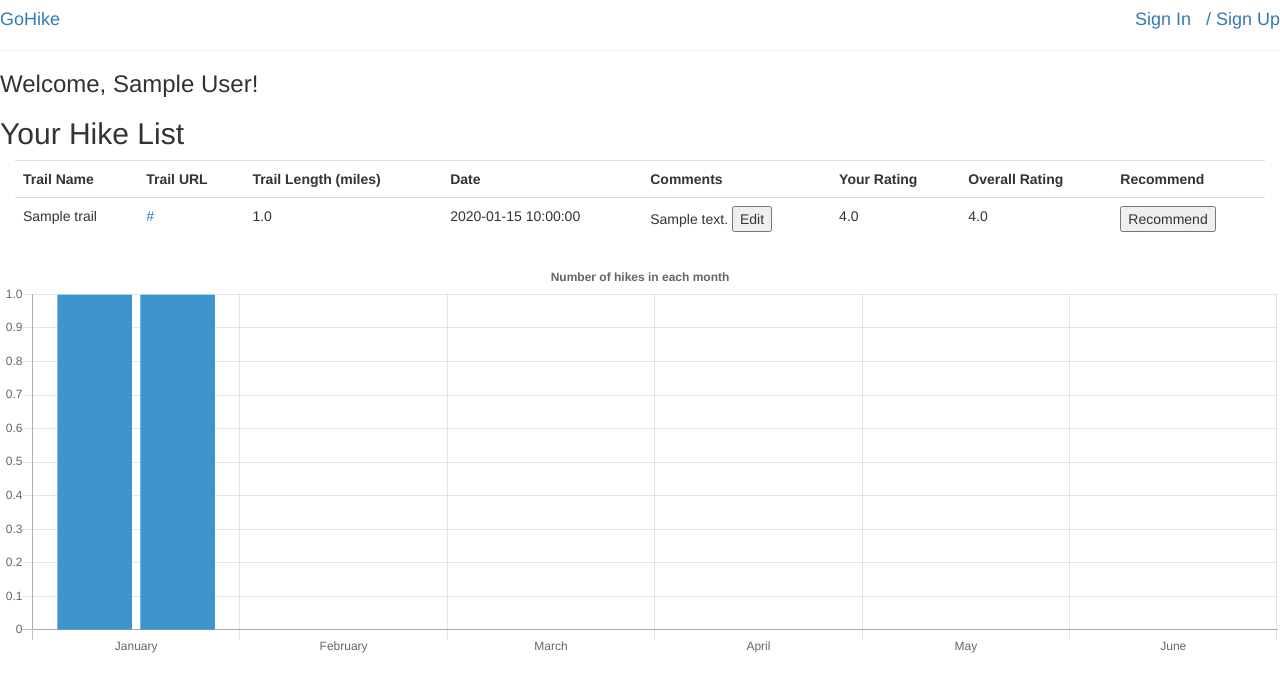
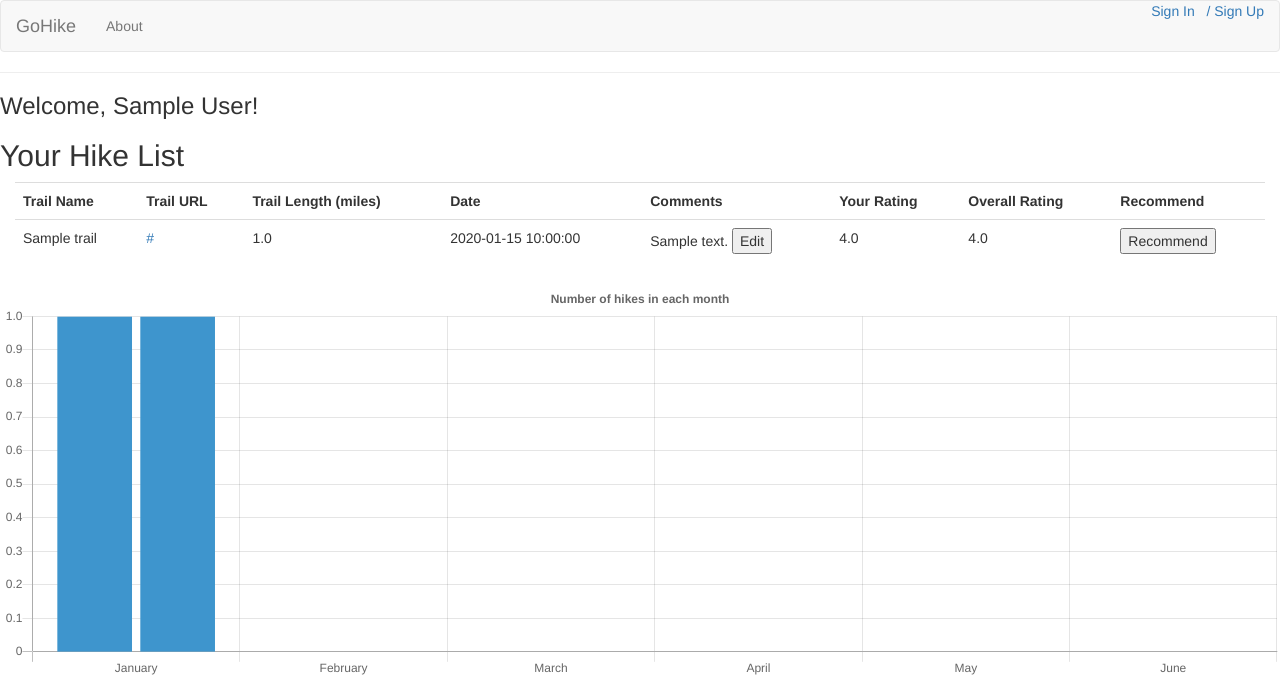
Before and after one commit to nt-git/GoHike, a Flask app: page /users/1 in a window 1280 px wide. Shown: the top 681 px of the page. Run offline with Flask 2, Linux system fonts and the light colour scheme; tables that the repository leaves empty hold one stand-in row (values such as "Sample post"); some libraries are stand-ins or nearby versions.

Commit message:
fixed commenting error and added navbar

```diff
--- a/model.py
+++ b/model.py
@@ -167,7 +167,9 @@ def example_data():
     #FIXME: write a function that creates a user and adds it to the database.
     u1 = User(name="Test", email="fun@hb.com", zipcode=12345, password=1234)
     u2 = User(name="Test1", email="exciting@hb.com", zipcode=12345, password=1234)
-    db.session.add_all([u1, u2])
+    t1 = Trail(name="test trail", url="www.testtrail.com")
+    h1 = Hike(usertrail_id=50)
+    db.session.add_all([u1, u2, t1, h1])
     db.session.commit()
 
 
--- a/server.py
+++ b/server.py
@@ -240,7 +240,6 @@ def add_trail_comment_add_to_db():
     hike_id = request.form.get("hike_id")
 
     #Update comment in Hikes table for the specific hike object
-    print comments
     hike = db.session.query(Hike).filter_by(hike_id=hike_id).first()
 
     hike.comments = comments
--- a/templates/base.html
+++ b/templates/base.html
@@ -3,11 +3,50 @@
 <head>
   <title>GoHike</title>
   <link href="https://maxcdn.bootstrapcdn.com/bootstrap/3.3.7/css/bootstrap.min.css" rel="stylesheet">
+  <link href="static/style.css" rel="stylesheet">
 
 </head>
 
 <body>
-  <h4>
+
+<nav class="navbar navbar-default">
+  <div class="container-fluid">
+    <!-- Brand and toggle get grouped for better mobile display -->
+    <div class="navbar-header">
+      <button type="button" class="navbar-toggle collapsed" data-toggle="collapse" data-target="#bs-example-navbar-collapse-1" aria-expanded="false">
+        <span class="sr-only">Toggle navigation</span>
+        <span class="icon-bar"></span>
+        <span class="icon-bar"></span>
+        <span class="icon-bar"></span>
+      </button>
+      <a class="navbar-brand" href="/">GoHike</a>
+    </div>
+
+    <!-- Collect the nav links, forms, and other content for toggling -->
+    <div class="collapse navbar-collapse" id="bs-example-navbar-collapse-1">
+      <ul class="nav navbar-nav">
+        <li><a href="/">About</a></li>
+        {%if "id" in session %}
+          <li><a href="/users/{{ session['id'] }}">My Hikes</a></li>
+          <li><a href="/search">Plan Hikes</a></li>
+        {% endif%}
+      </ul>
+
+      <ul class="nav navbar-nav navbar-right">
+        {%if "id" not in session %}
+            <a href="/SignIn">Sign In</a> &nbsp; <a href="/SignUp">/ Sign Up</a>
+        {% else %}
+            <a href="/logout">Logout</a>
+        {% endif%}
+      </ul>
+    </div><!-- /.navbar-collapse -->
+  </div><!-- /.container-fluid -->
+</nav>
+
+
+
+
+  <!-- <h4>
     <a href="/">GoHike</a>
     <span class="logout" style="float:right">
         {%if "id" not in session %}
@@ -18,7 +57,7 @@
             <a href="/logout">Logout</a>
         {% endif%}
     </span>
-  </h4>
+  </h4> -->
   <hr>
 
   {% with messages = get_flashed_messages() %}
--- a/templates/user_detail.html
+++ b/templates/user_detail.html
@@ -49,9 +49,10 @@
 
                         {% else %}
                             {% for hike in usertrail.hikes %}
-                                <span class="edit-comment"> {{hike.comments}}
+                                <span class="comment-span">
+                                  <span>{{hike.comments}}</span>
                                 <!-- <input id="get-edit-comment" value="{{hike.comments}}" hidden>-->
-                                <button class="edit-it" data-trail-id="{{ usertrail.trail.trail_id }}">Edit</button>
+                                  <button class="edit-it" data-trail-id="{{ usertrail.trail.trail_id }}" data-hike-id="{{ hike.hike_id }}">Edit</button>
                                 </span>
                             {% endfor %}
                         {% endif %}</td>
@@ -133,6 +134,8 @@
     evt.preventDefault();
 
     var old_comments = $(this).prev().text();
+    console.log($(this).prev());
+    // debugger;
     $(this).prev().remove();
     $(this).before("<input type='text'>");
     $(this).prev().val(old_comments);
@@ -140,7 +143,7 @@
     $(this).html("Add");
     var comments = $(this).prev().val()
     console.log(comments)
-    let hikeId = $(this).data("hike-id");
+    let hikeId = $(this).data("hikeId");
 
     var formInputs = {
         "trail_id": $(this).data('trail-id'),
--- a/tests.py
+++ b/tests.py
@@ -107,6 +107,5 @@ class HikeTestsDatabase(unittest.TestCase):
         self.assertIn("URL", result.data)
 
 
-
 if __name__ == "__main__":
     unittest.main()
```
